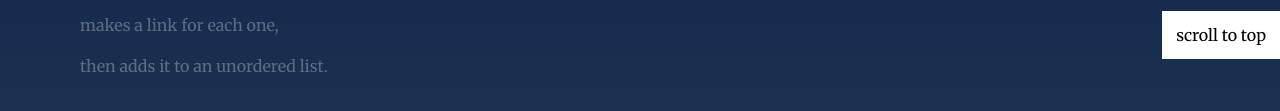
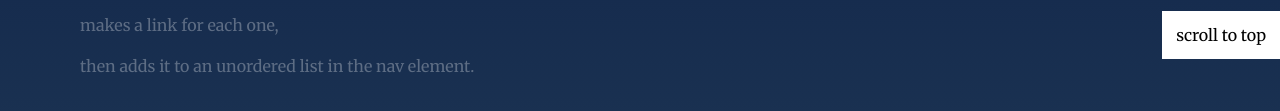
Before and after one commit to blocknroll/landing-page, a plain HTML site: page index.html in a window 1280 px wide. Shown: the part 741-852 px from the top of the page. Drawn offline with Linux system fonts and the light colour scheme.

Commit message:
docs: Update readme. Content update on index.html

```diff
--- a/index.html
+++ b/index.html
@@ -35,7 +35,7 @@
         <p>The navigation menu is built dynamically.</p>
         <p>It grabs all the sections on the page,</p>
         <p>makes a link for each one,</p>
-        <p>then adds it to an unordered list.</p>
+        <p>then adds it to an unordered list in the nav element.</p>
       </div>
     </section>
 
```
Also changed, not shown: 1 other file.
